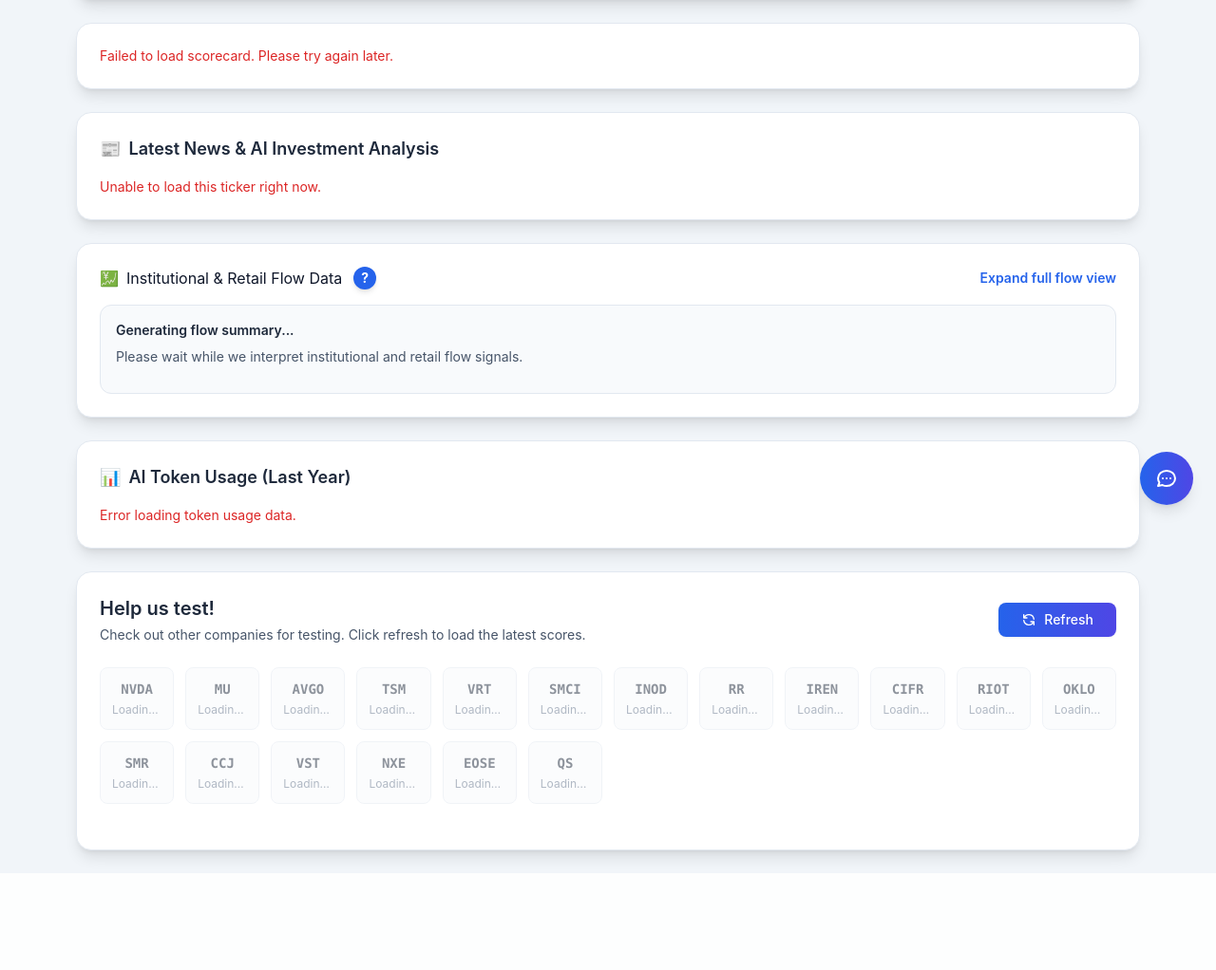
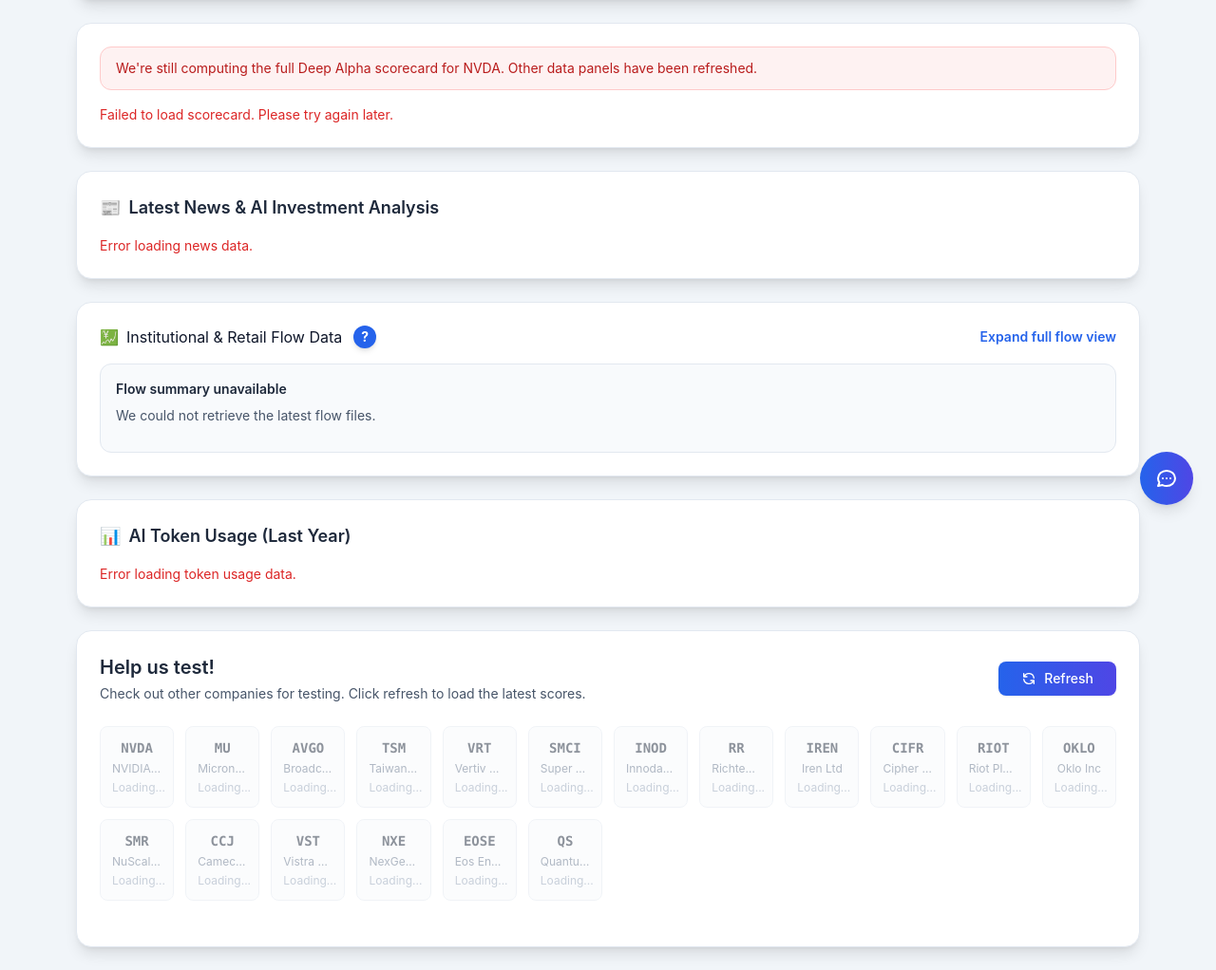
Before and after one commit to pusheeen/deep_alpha_copilot, a Flask app: template app/templates/index.html in a window 1280 px wide. Shown: the part 244-1266 px from the top of the page at 95% size. Before the commit the page ends 1160 px from the top, so only its background shows below. Run offline with Flask 3, Linux system fonts and the light colour scheme; the template is opened without the code that fills it, so the values that code supplies are empty; some libraries are stand-ins or nearby versions.

Commit message:
Improve UI data loading and token usage

```diff
--- a/app/templates/index.html
+++ b/app/templates/index.html
@@ -2370,18 +2370,24 @@
                 return;
             }
 
+            const isPreview = previewTickerSet.has(ticker);
             const loaded = await loadScoreboard(ticker);
-            if (loaded) {
-                loadStandaloneNews(ticker);
-                loadStandaloneFlowData(ticker);
-            } else if (previewTickerSet.has(ticker)) {
+
+            if (isPreview) {
                 showComingSoonPlaceholders(ticker);
-            } else {
-                const placeholder = '<p class="text-sm text-red-600">Unable to load this ticker right now.</p>';
-                const newsContainer = document.getElementById('standalone-news-content');
-                if (newsContainer) newsContainer.innerHTML = placeholder;
-                const flowContainer = document.getElementById('standalone-flow-content');
-                if (flowContainer) flowContainer.innerHTML = placeholder;
+                return;
+            }
+
+            loadStandaloneNews(ticker);
+            loadStandaloneFlowData(ticker);
+
+            if (!loaded && scoreboard && !scoreboard.querySelector('.scoreboard-warning')) {
+                scoreboard.insertAdjacentHTML(
+                    'afterbegin',
+                    `<div class="scoreboard-warning mb-4 bg-red-50 border border-red-200 text-red-700 px-4 py-3 rounded-xl text-sm">
+                        We're still computing the full Deep Alpha scorecard for ${ticker}. Other data panels have been refreshed.
+                    </div>`
+                );
             }
         }
 
@@ -2399,66 +2405,91 @@
 
         async function refreshCoverageTable() {
             const tickerGrid = document.getElementById('ticker-grid');
-            const fullTable = document.getElementById('full-table');
             const tableBody = document.getElementById('table-body');
 
-            // Show loading state on ticker cards
+            if (!tickerGrid) return;
+
             tickerGrid.innerHTML = supportedTickers.map(ticker => {
                 const metadata = companyMetadata[ticker] || { name: ticker, industry: 'Unknown' };
                 return `
                     <div class="ticker-card bg-slate-50 rounded-lg p-3 text-center border border-slate-200 opacity-50" data-ticker="${ticker}">
                         <div class="font-mono text-sm font-semibold text-slate-800">${ticker}</div>
-                        <div class="text-xs text-slate-500 mt-1 truncate">Loading...</div>
+                        <div class="text-xs text-slate-500 mt-1 truncate">${metadata.name}</div>
+                        <div class="text-xs text-slate-400 mt-1">Loading...</div>
                     </div>
                 `;
             }).join('');
 
             const rows = [];
-            for (const ticker of supportedTickers) {
+            const batchSize = 5;
+
+            const loadTickerMetrics = async (ticker) => {
                 try {
                     const response = await fetch(scoreApiUrl(ticker));
                     const data = await response.json();
-                    if (data.status === 'success') {
+                    if (data.status === 'success' && data.data?.overall) {
                         const overall = data.data.overall;
-                        rows.push({ ticker, score: overall.score, recommendation: overall.recommendation, confidence: overall.confidence });
-
-                        // Update ticker card with score
+                        const numericScore = typeof overall.score === 'number' ? overall.score : null;
+
                         const tickerCard = document.querySelector(`[data-ticker="${ticker}"]`);
                         if (tickerCard) {
+                            const readableScore = numericScore !== null ? numericScore.toFixed(1) : '—';
                             tickerCard.innerHTML = `
                                 <div class="font-mono text-sm font-semibold text-slate-800">${ticker}</div>
                                 <div class="text-xs text-slate-500 mt-1 truncate">${companyMetadata[ticker]?.name || ticker}</div>
-                                <div class="text-xs font-semibold mt-1 ${scoreColor(overall.score)}">${overall.score.toFixed(1)}</div>
-                                <div class="text-xs text-slate-600">${overall.recommendation}</div>
+                                <div class="text-xs font-semibold mt-1 ${scoreColor(numericScore)}">${readableScore}</div>
+                                <div class="text-xs text-slate-600">${overall.recommendation || 'Updating'}</div>
                             `;
                             tickerCard.classList.remove('opacity-50');
                             tickerCard.classList.add('hover:bg-slate-100', 'cursor-pointer', 'transition-colors', 'hover:border-blue-300');
                         }
-                    } else {
-                        rows.push({ ticker, score: null, recommendation: data.message || 'Error', confidence: null });
+
+                        return {
+                            ticker,
+                            score: numericScore,
+                            recommendation: overall.recommendation || 'Updating',
+                            confidence: typeof overall.confidence === 'number' ? overall.confidence : null,
+                        };
                     }
+
+                    return {
+                        ticker,
+                        score: null,
+                        recommendation: data.message || 'Unavailable',
+                        confidence: null,
+                    };
                 } catch (error) {
-                    rows.push({ ticker, score: null, recommendation: 'Fetch error', confidence: null });
+                    return {
+                        ticker,
+                        score: null,
+                        recommendation: 'Fetch error',
+                        confidence: null,
+                    };
                 }
+            };
+
+            for (let i = 0; i < supportedTickers.length; i += batchSize) {
+                const batch = supportedTickers.slice(i, i + batchSize);
+                const batchResults = await Promise.all(batch.map(loadTickerMetrics));
+                rows.push(...batchResults);
             }
 
             rows.sort((a, b) => (b.score || 0) - (a.score || 0));
 
-            // Update full table
             if (tableBody) {
                 tableBody.innerHTML = rows.map(row => {
                     const metadata = companyMetadata[row.ticker] || { name: row.ticker, industry: 'Unknown' };
                     return `
-                                <tr class="hover:bg-slate-50">
+                        <tr class="hover:bg-slate-50">
                             <td class="px-4 py-2 text-sm font-medium text-slate-800">
                                 <a href="https://finance.yahoo.com/quote/${row.ticker}" target="_blank" class="text-cyan-600 hover:text-cyan-800 hover:underline">${row.ticker}</a>
                             </td>
                             <td class="px-4 py-2 text-sm text-slate-700">${metadata.name}</td>
                             <td class="px-4 py-2 text-sm text-slate-600">${metadata.industry}</td>
-                                    <td class="px-4 py-2 text-sm ${row.score !== null ? 'text-slate-700' : 'text-slate-400'}">${row.score !== null ? row.score.toFixed(2) : '—'}</td>
-                                    <td class="px-4 py-2 text-sm text-slate-700">${row.recommendation}</td>
-                                    <td class="px-4 py-2 text-sm text-slate-500">${row.confidence !== null ? row.confidence + '%' : '—'}</td>
-                                </tr>
+                            <td class="px-4 py-2 text-sm ${row.score !== null ? 'text-slate-700' : 'text-slate-400'}">${row.score !== null ? row.score.toFixed(2) : '—'}</td>
+                            <td class="px-4 py-2 text-sm text-slate-700">${row.recommendation}</td>
+                            <td class="px-4 py-2 text-sm text-slate-500">${row.confidence !== null ? row.confidence + '%' : '—'}</td>
+                        </tr>
                     `;
                 }).join('');
             }
@@ -3452,36 +3483,46 @@
 
                 if (result.status === 'success' && result.data) {
                     const data = result.data;
+                    const hasPlot = Boolean(data._has_plot);
 
                     let html = '';
 
                     // Handle actual_measured_data format (from OpenRouter rankings)
                     if (data.data_type === 'actual_measured_data') {
                         const currentStats = data.current_stats || {};
+                        const dailyUsage = typeof currentStats.tokens_per_day === 'number'
+                            ? `${(currentStats.tokens_per_day / 1e9).toFixed(1)}B`
+                            : 'N/A';
+                        const weeklyUsage = typeof currentStats.tokens_per_week === 'number'
+                            ? `${(currentStats.tokens_per_week / 1e12).toFixed(2)}T`
+                            : 'N/A';
+                        const yoyGrowth = typeof currentStats.growth_yoy === 'number'
+                            ? `${currentStats.growth_yoy.toFixed(1)}x`
+                            : 'N/A';
 
                         // Summary statistics
                         html += `
                             <div class="grid grid-cols-1 md:grid-cols-3 gap-4 mb-6">
                                 <div class="bg-purple-50 rounded-lg p-4 border border-purple-200">
                                     <div class="text-xs text-purple-700 mb-1">Current Daily Usage</div>
-                                    <div class="text-2xl font-bold text-purple-600">${(currentStats.tokens_per_day / 1e9).toFixed(1)}B</div>
+                                    <div class="text-2xl font-bold text-purple-600">${dailyUsage}</div>
                                     <div class="text-xs text-slate-600 mt-1">Tokens per day</div>
                                 </div>
                                 <div class="bg-blue-50 rounded-lg p-4 border border-blue-200">
                                     <div class="text-xs text-blue-700 mb-1">Weekly Usage</div>
-                                    <div class="text-2xl font-bold text-blue-600">${(currentStats.tokens_per_week / 1e12).toFixed(2)}T</div>
+                                    <div class="text-2xl font-bold text-blue-600">${weeklyUsage}</div>
                                     <div class="text-xs text-slate-600 mt-1">Tokens per week</div>
                                 </div>
                                 <div class="bg-green-50 rounded-lg p-4 border border-green-200">
                                     <div class="text-xs text-green-700 mb-1">YoY Growth</div>
-                                    <div class="text-2xl font-bold text-green-600">${currentStats.growth_yoy}x</div>
+                                    <div class="text-2xl font-bold text-green-600">${yoyGrowth}</div>
                                     <div class="text-xs text-slate-600 mt-1">Year over year</div>
                                 </div>
                             </div>
                         `;
 
                         // Chart with actual data points
-                        if (data.data_points && data.data_points.length > 0) {
+                        if (data.data_points && data.data_points.length > 0 && hasPlot) {
                             html += `
                                 <div class="mb-6">
                                     <h4 class="text-md font-semibold text-slate-700 mb-3">Token Usage Trend (Actual Measurements)</h4>
@@ -3496,6 +3537,12 @@
                                     </div>
                                 </div>
                             `;
+                        } else if (data.data_points && data.data_points.length > 0 && !hasPlot) {
+                            html += `
+                                <div class="mb-6 bg-amber-50 border border-amber-200 text-amber-900 rounded-lg p-4 text-sm">
+                                    Token usage chart unavailable in this environment. Data points are still summarized below.
+                                </div>
+                            `;
                         }
 
                     // Handle old format
@@ -3505,20 +3552,22 @@
                             <div class="grid grid-cols-1 md:grid-cols-3 gap-4 mb-6">
                                 <div class="bg-purple-50 rounded-lg p-4 border border-purple-200">
                                     <div class="text-xs text-purple-700 mb-1">Total Tokens</div>
-                                    <div class="text-2xl font-bold text-purple-600">${(data.total_tokens / 1e9).toFixed(2)}B</div>
+                                    <div class="text-2xl font-bold text-purple-600">
+                                        ${typeof data.total_tokens === 'number' ? (data.total_tokens / 1e9).toFixed(2) + 'B' : 'N/A'}
+                                    </div>
                                     <div class="text-xs text-slate-600 mt-1">Last ${data.days || 365} days</div>
                                 </div>
                                 ${data.total_requests ? `
                                     <div class="bg-blue-50 rounded-lg p-4 border border-blue-200">
                                         <div class="text-xs text-blue-700 mb-1">Total Requests</div>
-                                        <div class="text-2xl font-bold text-blue-600">${(data.total_requests / 1e6).toFixed(1)}M</div>
+                                        <div class="text-2xl font-bold text-blue-600">${typeof data.total_requests === 'number' ? (data.total_requests / 1e6).toFixed(1) + 'M' : 'N/A'}</div>
                                         <div class="text-xs text-slate-600 mt-1">API calls made</div>
                                     </div>
                                 ` : ''}
                                 ${data.total_cost ? `
                                     <div class="bg-green-50 rounded-lg p-4 border border-green-200">
                                         <div class="text-xs text-green-700 mb-1">Total Cost</div>
-                                        <div class="text-2xl font-bold text-green-600">$${(data.total_cost / 1000).toFixed(1)}K</div>
+                                        <div class="text-2xl font-bold text-green-600">$${typeof data.total_cost === 'number' ? (data.total_cost / 1000).toFixed(1) + 'K' : 'N/A'}</div>
                                         <div class="text-xs text-slate-600 mt-1">Estimated spend</div>
                                     </div>
                                 ` : ''}
@@ -3528,10 +3577,8 @@
                         // Daily usage chart (old format - show message)
                         if (data.daily_usage && data.daily_usage.length > 0) {
                             html += `
-                                <div class="mb-6">
-                                    <div class="text-sm text-slate-600 italic">
-                                        Legacy data format detected. Please regenerate token usage data to see the visualization.
-                                    </div>
+                                <div class="mb-6 bg-amber-50 border border-amber-200 text-amber-900 rounded-lg p-4 text-sm">
+                                    Legacy data format detected. Please regenerate token usage data to see the visualization.
                                 </div>
                             `;
                         }
@@ -3539,6 +3586,9 @@
 
                     // Top models by token consumption (if available)
                     if (data.model_consumption && data.model_consumption.length > 0) {
+                        const hasRequests = data.model_consumption.some(entry => typeof entry.requests === 'number');
+                        const hasCost = data.model_consumption.some(entry => typeof entry.cost === 'number');
+
                         html += `
                             <div>
                                 <h4 class="text-md font-semibold text-slate-700 mb-3">Top AI Models by Token Usage</h4>
@@ -3548,20 +3598,25 @@
                                             <tr>
                                                 <th class="px-4 py-2 text-left text-xs font-medium text-slate-500">Model</th>
                                                 <th class="px-4 py-2 text-right text-xs font-medium text-slate-500">Tokens</th>
-                                                ${data.model_consumption[0].requests ? '<th class="px-4 py-2 text-right text-xs font-medium text-slate-500">Requests</th>' : ''}
-                                                ${data.model_consumption[0].cost ? '<th class="px-4 py-2 text-right text-xs font-medium text-slate-500">Cost</th>' : ''}
+                                                ${hasRequests ? '<th class="px-4 py-2 text-right text-xs font-medium text-slate-500">Requests</th>' : ''}
+                                                ${hasCost ? '<th class="px-4 py-2 text-right text-xs font-medium text-slate-500">Cost</th>' : ''}
                                             </tr>
                                         </thead>
                                         <tbody class="divide-y divide-slate-200">
                         `;
 
                         data.model_consumption.slice(0, 10).forEach((model, idx) => {
+                            const tokenDisplay = typeof model.tokens === 'number'
+                                ? (model.tokens / 1e6).toFixed(1) + 'M'
+                                : 'N/A';
+                            const requestDisplay = typeof model.requests === 'number' ? model.requests.toLocaleString() : '—';
+                            const costDisplay = typeof model.cost === 'number' ? `$${model.cost.toFixed(2)}` : '—';
                             html += `
                                 <tr class="${idx % 2 === 0 ? 'bg-white' : 'bg-slate-50'}">
                                     <td class="px-4 py-2 text-sm text-slate-800">${model.model_name || model.model_id}</td>
-                                    <td class="px-4 py-2 text-sm text-slate-600 text-right">${(model.tokens / 1e6).toFixed(1)}M</td>
-                                    ${model.requests ? `<td class="px-4 py-2 text-sm text-slate-600 text-right">${model.requests.toLocaleString()}</td>` : ''}
-                                    ${model.cost ? `<td class="px-4 py-2 text-sm text-slate-600 text-right">$${model.cost.toFixed(2)}</td>` : ''}
+                                    <td class="px-4 py-2 text-sm text-slate-600 text-right">${tokenDisplay}</td>
+                                    ${hasRequests ? `<td class="px-4 py-2 text-sm text-slate-600 text-right">${requestDisplay}</td>` : ''}
+                                    ${hasCost ? `<td class="px-4 py-2 text-sm text-slate-600 text-right">${costDisplay}</td>` : ''}
                                 </tr>
                             `;
                         });
```
Also changed, not shown: app/main.py (+25 -6 lines), fetch_data/token_usage.py (+8 -1 lines).
